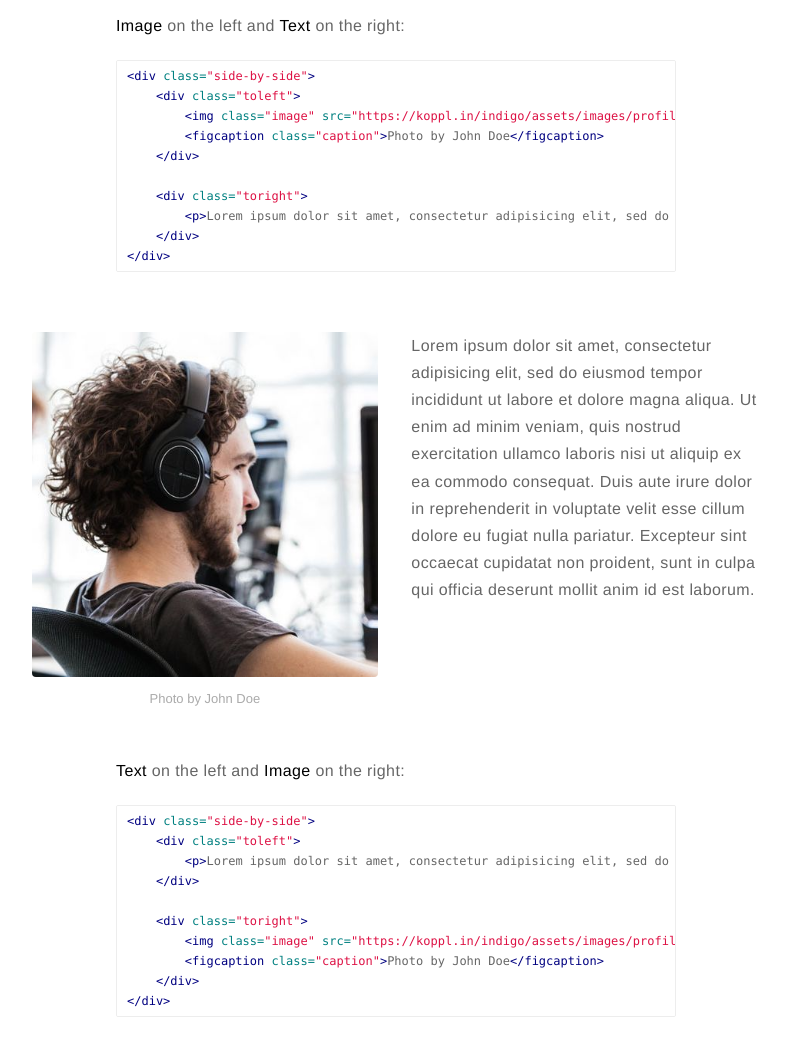
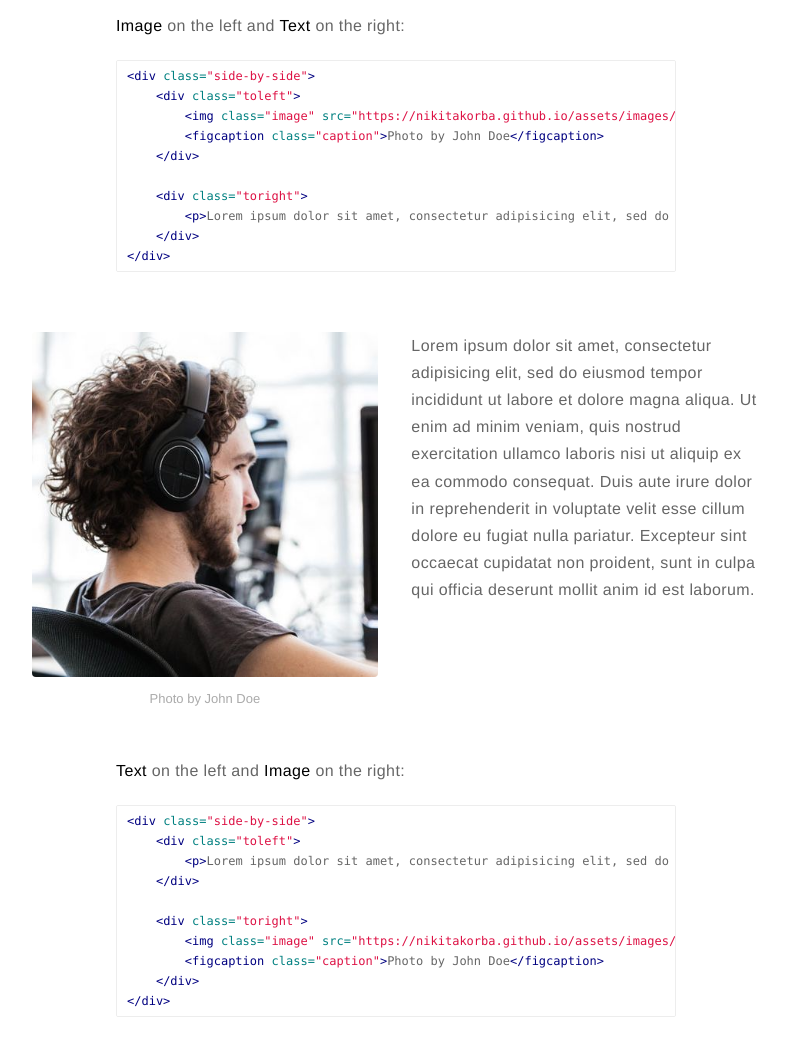
Before and after one commit to nikitakorba/nikitakorba.github.io, a Jekyll site: the page built from _posts/2015-02-24-markdown-extra-components.markdown, in a window 1280 px wide and 1400 px high, scrolled down 1068 px. Shown: the part 151-1188 px from the top of the window, without its empty margins (244-1032 px from the left). Built offline with Jekyll 4.4.1, drawn with Linux system fonts in a browser that asks for light colours; comment, search, counter and statistics services are not loaded; some of the changed lines change nothing that is shown.

Commit message:
Changed config.yml website

```diff
--- a/_config.yml
+++ b/_config.yml
@@ -16,7 +16,7 @@ resume: true
 resume-external: true
 resume-url: https://google.com/?q=my+resume
 
-url: https://koppl.in/indigo
+url: https://nikitakorba.github.io
 # your url: http://USERNAME.github.io
 
 permalink: /:title/
```
